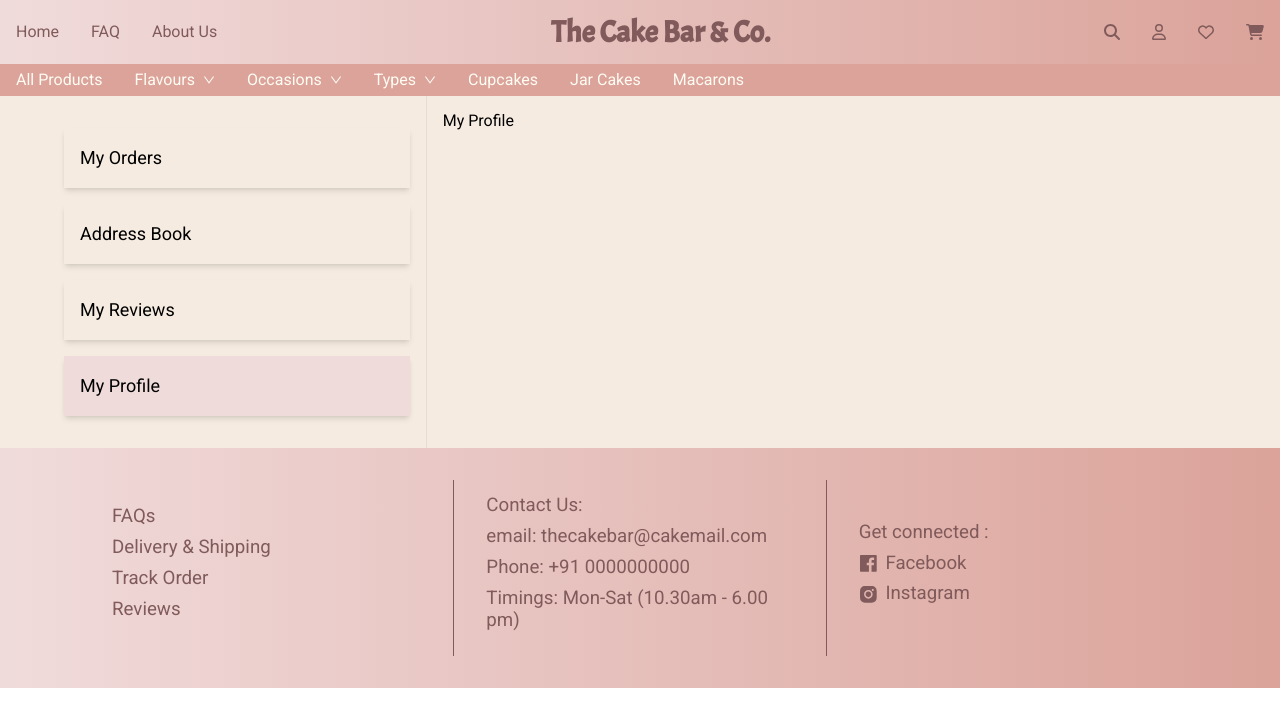
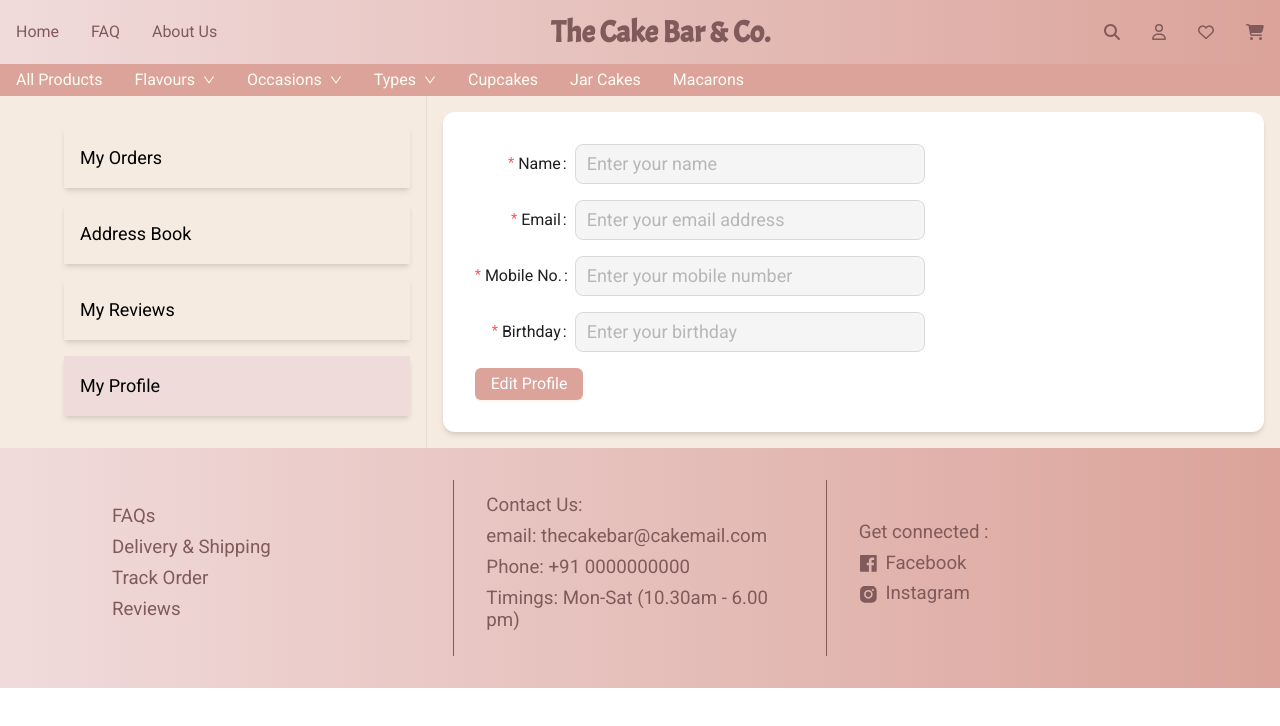
Before and after one commit to BaishaliD/cake-shop, a React (Vite) app: page /profile in a window 1280 px wide. Shown: the top 726 px of the page. Built offline with nearby package versions, Linux system fonts and the light colour scheme.

Commit message:
My Prifle & My Reviews UI

```diff
--- a/src/database/AllProducts.js
+++ b/src/database/AllProducts.js
@@ -662,15 +662,6 @@ export const cakes = [
         rating: 4,
         title: "The cake was gorgeous.",
         text: "After going through a lot of options, I finally chose this royal cake for my big day. The cake was delicious and extremely pretty. The fruits were fresh and the buttercream was just the right amouut of sweet and creamy. The Cake Bar & Co. team was in touch with me throughout the process, and made the experience extremely hassle-free",
-      },
-      {
-        name: "Rosey Diaz",
-        location: "Vaizag, Andhra Pradesh",
-        date: "October 17, 2020",
-        rating: 5,
-        images: [Wedding1_R3],
-        title: "Beautiful and delicious!",
-        text: "My wedding cake was the star of the evening. The cake was as tasty as it was beautiful, and the service from the team was pariseworthy.",
       },
       {
         name: "Rosey Diaz",
--- a/src/database/ProfileData.js
+++ b/src/database/ProfileData.js
@@ -97,3 +97,42 @@ export let Orders = [
     },
   },
 ];
+
+export let Reviews = [
+  {
+    order_id: "ABCD1234",
+    item_id: "wedding_ice_and_gold",
+    item: "Ice and Gold",
+    images: [Rose1, German1],
+    reviewed: true,
+    name: "Rishika Malik",
+    location: "Gurgaon, Haryana",
+    date: "October 19, 2021",
+    rating: 4,
+    uploadedImages: [Rose1, German1],
+    title: "Made my day!",
+    text: "The cake was perfect. All the guests really enjoyed it.",
+  },
+  {
+    order_id: "ABCD1234",
+    item_id: "wedding_ice_and_gold",
+    item: "Ice and Gold",
+    images: [Rose1, German1],
+    date: "January 19, 2021",
+    reviewed: false,
+  },
+  {
+    order_id: "ABCD1234",
+    item_id: "wedding_ice_and_gold",
+    item: "Ice and Gold",
+    images: [Rose1, German1],
+    name: "Rosey Diaz",
+    location: "Vaizag, Andhra Pradesh",
+    date: "October 17, 2020",
+    reviewed: true,
+    rating: 5,
+    // uploadedImages: [HeartChoco],
+    // title: "Beautiful and delicious!",
+    // text: "My wedding cake was the star of the evening. The cake was as tasty as it was beautiful, and the service from the team was pariseworthy.",
+  },
+];
--- a/src/pages/profile/MyProfile.jsx
+++ b/src/pages/profile/MyProfile.jsx
@@ -1,3 +1,97 @@
+import { Divider, Button, Checkbox, Form, Input } from "antd";
+import { useState } from "react";
+
 export default function MyProfile() {
-  return <div>My Profile</div>;
+  const [submitting, setSubmitting] = useState(false);
+  const [disableForm, setDisableForm] = useState(true);
+  const updateProfile = () => {
+    console.log("Update profile!");
+    setSubmitting(true);
+    setTimeout(() => {
+      setDisableForm(true);
+      setSubmitting(false);
+    }, 2000);
+  };
+  return (
+    <div className="bg-white p-8 rounded-xl shadow-md w-fit-content">
+      <Form
+        labelCol={{
+          span: 4,
+        }}
+        wrapperCol={{
+          span: 14,
+        }}
+        layout="horizontal"
+        disabled={disableForm}
+        style={{
+          maxWidth: 600,
+        }}
+        initialValues={{
+          remember: true,
+        }}
+        // onFinish={onFinish}
+        size="large"
+      >
+        <Form.Item
+          name="name"
+          rules={[
+            {
+              required: true,
+              message: "",
+            },
+          ]}
+          label="Name"
+        >
+          <Input placeholder="Enter your name" />
+        </Form.Item>
+        <Form.Item
+          name="email"
+          rules={[
+            {
+              required: true,
+              message: "",
+            },
+          ]}
+          label="Email"
+        >
+          <Input placeholder="Enter your email address" />
+        </Form.Item>
+        <Form.Item
+          name="mobile"
+          rules={[
+            {
+              required: true,
+              message: "",
+            },
+          ]}
+          label="Mobile No."
+        >
+          <Input placeholder="Enter your mobile number" />
+        </Form.Item>
+        <Form.Item
+          name="birthday"
+          rules={[
+            {
+              required: true,
+              message: "",
+            },
+          ]}
+          label="Birthday"
+        >
+          <Input placeholder="Enter your birthday" />
+        </Form.Item>
+      </Form>
+      <Button
+        type="primary"
+        htmlType="reset"
+        className="login-form-button"
+        disabled={submitting}
+        onClick={() => {
+          disableForm ? setDisableForm((prev) => !prev) : updateProfile();
+        }}
+      >
+        {disableForm ? "Edit Profile" : "Submit"}
+      </Button>
+    </div>
+  );
 }
--- a/src/pages/profile/MyReviews.jsx
+++ b/src/pages/profile/MyReviews.jsx
@@ -1,3 +1,90 @@
+import { useRef, useState, useEffect } from "react";
+import { FontAwesomeIcon } from "@fortawesome/react-fontawesome";
+import { faArrowUpWideShort } from "@fortawesome/free-solid-svg-icons";
+import { Button, Upload, Rate, Divider, Carousel, Modal, Progress } from "antd";
+import {
+  CaretDownFilled,
+  LeftCircleOutlined,
+  RightCircleOutlined,
+  StarFilled,
+} from "@ant-design/icons";
+import Image from "../../components/Image";
+import { Reviews } from "../../database/ProfileData";
+
 export default function MyReviews() {
-  return <div>My Reviews</div>;
+  const [reviews, setReviews] = useState([]);
+  useEffect(() => {
+    setReviews(Reviews);
+  }, []);
+  return (
+    <div>
+      {reviews && reviews.length > 0 ? (
+        reviews.map((data) => (
+          <>
+            <div className="w-[full] bg-white rounded-xl shadow-lg p-8 my-4">
+              <div className="flex items-center">
+                <img src={data.images[0]} height="60px" width="60px" />
+                <div className="ml-4 flex-grow">
+                  <h3>{data.item}</h3>
+                  <div>
+                    <span className="text-gray-500">Order Id : </span>
+                    {data.order_id}
+                  </div>
+                  <div>
+                    {" "}
+                    <span className="text-gray-500">Order Date : </span>
+                    {data.date}
+                  </div>
+                </div>
+                {!data.reviewed && (
+                  <Button type="primary" className="mx-4">
+                    REVIEW NOW
+                  </Button>
+                )}
+              </div>
+              {data.reviewed && (
+                <>
+                  <Divider />
+                  <div className="flex">
+                    <div className="w-full h-full flex flex-col flex-grow">
+                      <Rate
+                        style={{ color: "#815B5B", fontSize: "12px" }}
+                        allowHalf
+                        disabled
+                        defaultValue={data.rating}
+                      />
+                      <div className="my-2 font-bold">{data.title}</div>
+                      <div className="text-md mb-2">{data.text}</div>
+                      <div className="text-sm text-gray-500">{data.date}</div>
+                      <div className="text-sm text-gray-500">
+                        {data.location}
+                      </div>
+                      <div>
+                        {data.uploadedImages &&
+                          data.uploadedImages.length > 0 &&
+                          data.uploadedImages.map((item) => (
+                            <img
+                              src={item}
+                              height="100px"
+                              width="100px"
+                              className="mr-2 my-4"
+                            />
+                          ))}
+                      </div>
+                    </div>
+                    <Button type="primary" className="mx-4">
+                      EDIT REVIEW
+                    </Button>
+                  </div>
+                </>
+              )}
+            </div>
+            <Divider />
+          </>
+        ))
+      ) : (
+        <p>No Reviews Yet!</p>
+      )}
+    </div>
+  );
 }
--- a/src/pages/profile/Profile.main.jsx
+++ b/src/pages/profile/Profile.main.jsx
@@ -32,13 +32,21 @@ export default function Profile() {
       </div>
       <div className="w-2/3 p-4">
         {selectedTab === "orders" ? (
-          <MyOrders />
+          <div>
+            <MyOrders />
+          </div>
         ) : selectedTab === "address" ? (
-          <AddressBook />
+          <div className="pl-16">
+            <AddressBook />
+          </div>
         ) : selectedTab === "reviews" ? (
-          <MyReviews />
+          <div>
+            <MyReviews />
+          </div>
         ) : (
-          <MyProfile />
+          <div>
+            <MyProfile />
+          </div>
         )}
       </div>
     </div>
```
